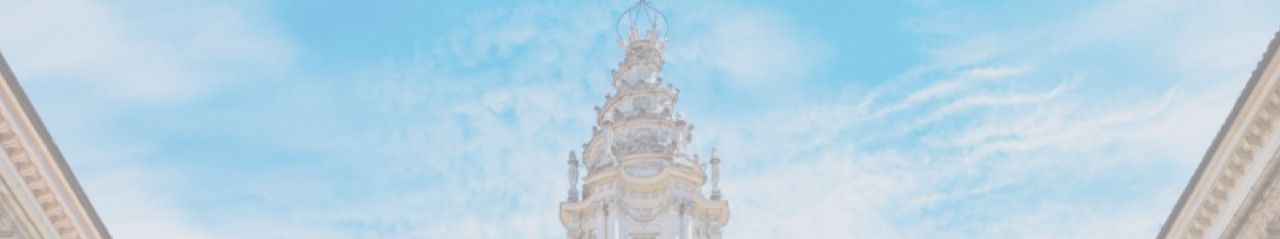
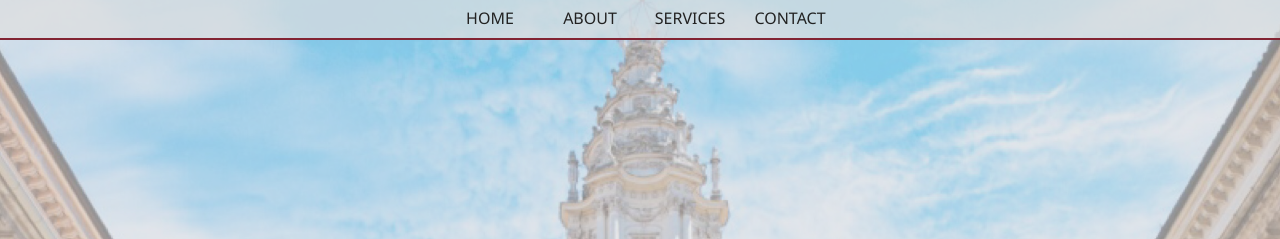
Before and after one commit to trujilloRJ/sample_landing_page, a website: page dist/index.html in a window 1280 px wide. Shown: the top 239 px of the page. Drawn offline with Linux system fonts and the light colour scheme.

Commit message:
navbar scroll smooth

```diff
--- a/package.json
+++ b/package.json
@@ -3,8 +3,9 @@
   "version": "1.0.0",
   "description": "",
   "main": "index.js",
+  "homepage": "https://trujillorj.github.io/sample_landing_page",
   "scripts": {
-    "test": "echo \"Error: no test specified\" && exit 1"
+    "deploy": "gh-pages -d dist"
   },
   "author": "Javier Trujillo",
   "license": "MIT"
--- a/scss/_config.scss
+++ b/scss/_config.scss
@@ -1,4 +1,5 @@
 $light-color: #dedede;
+$dark-color: #222;
 $sapienza-color: #822433;
 $exciting-color: #ff4c4c;
 
--- /dev/null
+++ b/scss/_navbar.scss
@@ -0,0 +1,36 @@
+.navbar {
+    position: fixed;
+    top: 0;
+    z-index: 1;
+    display: flex;
+    width: 100%;
+    background: rgba($light-color, 0.7);
+    height: 40px;
+    justify-content: center;
+    border-bottom: 2px solid $sapienza-color;
+
+    ul {
+      display: flex;
+      list-style: none;
+      max-width: 100px;
+      width: 15%;
+      justify-content: center;
+
+      li {
+        margin: 0;
+        padding: 0.4rem;
+
+        a {
+          text-transform: uppercase;
+          color: $dark-color;
+          font-weight: 500;
+          @include easeOut;
+
+          &:hover {
+            color: $exciting-color;
+            font-size: 1.1rem;
+          }
+        }
+      }
+    }
+  }
--- a/scss/style.scss
+++ b/scss/style.scss
@@ -1,7 +1,7 @@
 @import "config";
 // Landing Page
 @import "landing_page";
-
+@import "navbar";
 * {
   box-sizing: border-box;
   margin: 0;
@@ -19,3 +19,10 @@ body {
 a {
   text-decoration: none;
 }
+
+.container {
+  width: 100%;
+  height: 100vh;
+  overflow-y: scroll;
+  scroll-behavior: smooth;
+}
```
Also changed, not shown: dist/css/style.min.css, dist/index.html.
